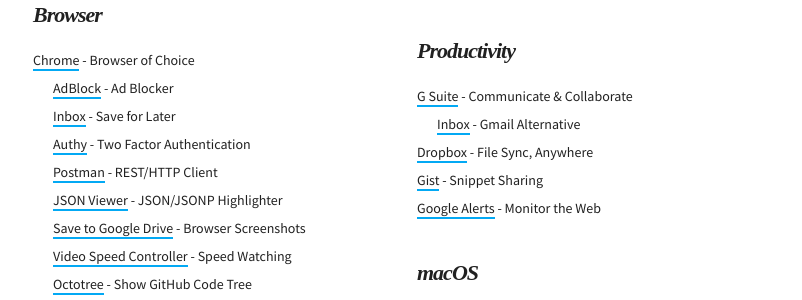
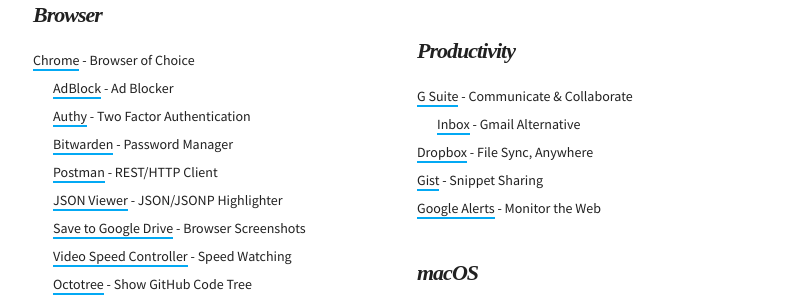
Before and after one commit to martinbuberl/martinbuberl.github.io, a Jekyll site: the page built from resources.md, in a window 1280 px wide. Shown: the part 891-1191 px from the top of the page, without its empty margins (232-1034 px from the left). Built offline with Jekyll 4.4.1, drawn with Linux system fonts in a browser that asks for light colours; nearby versions of some CDN libraries; some web fonts are replaced.

Commit message:
Updated
- Removed Inbox
- Added Bitwarden

```diff
--- a/resources.md
+++ b/resources.md
@@ -44,8 +44,8 @@ Here are my bookmarks of software, services and resources, the essentials if you
       <li><a target="_blank" href="https://www.google.com/chrome/browser/">Chrome</a> - Browser of Choice
         <ul>
           <li><a target="_blank" href="https://chrome.google.com/webstore/detail/adblock/gighmmpiobklfepjocnamgkkbiglidom">AdBlock</a> - Ad Blocker</li>
-          <li><a target="_blank" href="https://chrome.google.com/webstore/detail/inbox-by-gmail/gkljgfmjocfalijkgoogmfffkhmkbgol">Inbox</a> - Save for Later</li>
           <li><a target="_blank" href="https://chrome.google.com/webstore/detail/authy/gaedmjdfmmahhbjefcbgaolhhanlaolb">Authy</a> - Two Factor Authentication</li>
+          <li><a target="_blank" href="https://chrome.google.com/webstore/detail/bitwarden-free-password-m/nngceckbapebfimnlniiiahkandclblb?h1=en">Bitwarden</a> - Password Manager</li>
           <li><a target="_blank" href="https://chrome.google.com/webstore/detail/postman/fhbjgbiflinjbdggehcddcbncdddomop">Postman</a> - REST/HTTP Client</li>
           <li><a target="_blank" href="https://chrome.google.com/webstore/detail/json-viewer/gbmdgpbipfallnflgajpaliibnhdgobh">JSON Viewer</a> - JSON/JSONP Highlighter</li>
           <li><a target="_blank" href="https://chrome.google.com/webstore/detail/save-to-google-drive/gmbmikajjgmnabiglmofipeabaddhgne">Save to Google Drive</a> - Browser Screenshots</li>
```
